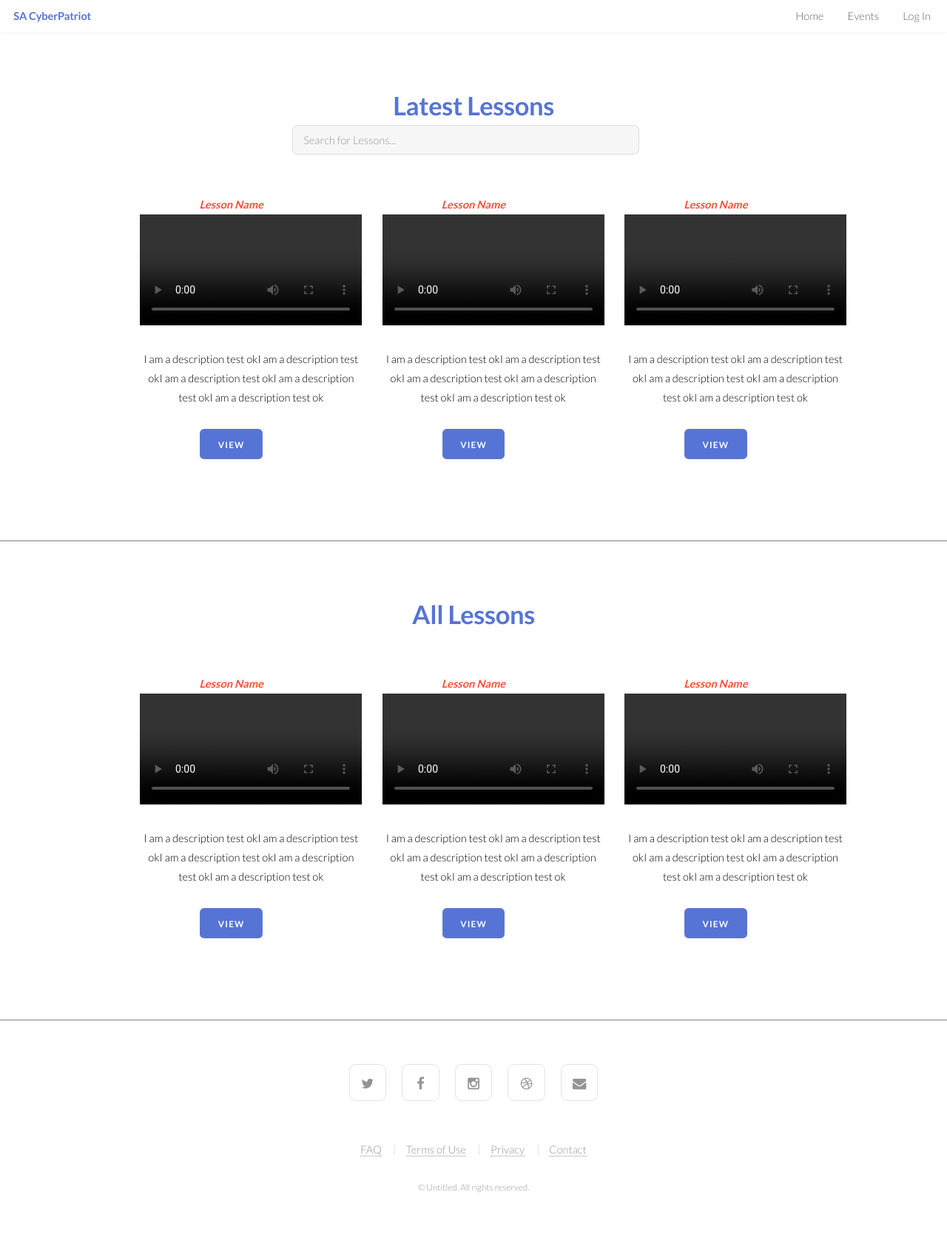
After one commit to davidcadena/sacp, a PHP site: page /student/lessonspage.html in a window 1280 px wide. The commit adds this page. Shown: the whole page at 74% size. Run offline with PHP 8.4, Linux system fonts and the light colour scheme.

Commit message:
I added a lessons page, and worked on the testlesson page

```diff
--- a/events.php
+++ b/events.php
@@ -129,6 +129,7 @@
 				</div>
 			</section>
 
+
 		<!-- Footer -->
 			<footer id="footer">
 				<ul class="icons">
--- a/student/css/style.css
+++ b/student/css/style.css
@@ -6,6 +6,50 @@
 	pixelarity.com @pixelarity
 	License: pixelarity.com/license
 */
+
+/* David C's Code */
+
+	#three section {
+
+	}
+
+	.box.post i {
+		color: #FF4F37;
+		font-weight: bold;
+		text-align: center;
+	}
+
+	.box.post p {
+		color: black;
+		width: 300px;
+	}
+
+	#bodytestlesson section {
+		background-color: white;
+	}
+
+	#bodylessonspage section {
+		background-color: white;
+		border-bottom: solid grey 1px;
+	}
+
+	#eventsa {
+		color: #5674D6;
+	}
+
+	#namelesson {
+		color: #5674D6;
+	}
+
+	.headerslessonspage {
+		color: #5674D6;
+	}
+
+	#searchbar {
+		margin-left: 50%;
+	}
+
+/* End of David C's Code */
 
 /* Basic */
 
@@ -68,7 +112,7 @@
 		color: #545454;
 		font-weight: 700;
 		line-height: 1em;
-		margin: 0 0 1em 0;
+		margin: 0 0 0 0;
 		letter-spacing: -0.01em;
 	}
 
--- /dev/null
+++ b/student/lessonspage.html
@@ -0,0 +1,185 @@
+<!DOCTYPE HTML>
+<!--
+	Drift by Pixelarity
+	pixelarity.com @pixelarity
+	License: pixelarity.com/license
+-->
+<html>
+	<head>
+		<title> </title>
+		<meta http-equiv="content-type" content="text/html; charset=utf-8" />
+		<meta name="description" content="" />
+		<meta name="keywords" content="" />
+		<!--[if lte IE 8]><script src="css/ie/html5shiv.js"></script><![endif]-->
+		<script src="js/jquery.min.js"></script>
+		<script src="js/jquery.dropotron.min.js"></script>
+		<script src="js/jquery.scrollgress.min.js"></script>
+		<script src="js/jquery.scrolly.min.js"></script>
+		<script src="js/jquery.slidertron.min.js"></script>
+		<script src="js/skel.min.js"></script>
+		<script src="js/skel-layers.min.js"></script>
+		<script src="js/init.js"></script>
+		<noscript>
+			<link rel="stylesheet" href="css/skel.css" />
+			<link rel="stylesheet" href="css/style.css" />
+			<link rel="stylesheet" href="css/style-xlarge.css" />
+		</noscript>
+		<!--[if lte IE 9]><link rel="stylesheet" href="css/ie/v9.css" /><![endif]-->
+		<!--[if lte IE 8]><link rel="stylesheet" href="css/ie/v8.css" /><![endif]-->
+	</head>
+	<body id="bodylessonspage">
+		<!-- Header -->
+			<header id="header" class="skel-layers-fixed">
+        <h1><a href="index.php" id="eventsa">SA CyberPatriot</a></h1>
+				<nav id="nav">
+					<ul>
+						<li><a href="index.php">Home</a></li>
+						<li><a href="events.php">Events</a></li>
+						<li><a href="login/index.php">Log In</a></li>
+					</ul>
+				</nav>
+			</header>
+
+<!-- latest lessons thingys -->
+      <section id="three" class="wrapper style1">
+				<div class="container">
+					<header class="major">
+						<h2 class="headerslessonspage">Latest Lessons</h2>
+						<div class="row uniform">
+							<div class="6u 12u(small)">
+								<input type="text" id="searchbar" value="" placeholder="Search for Lessons..." />
+							</div>
+						</div>
+						<br />
+					</header>
+<div class="row">
+	<div class="4u 6u(medium) 12u$(small)">
+		<article class="box post">
+			<i>Lesson Name</i>
+			<div id="videolesson">
+				<video id="lessonvideo1" width="300px" preload controls>
+					<!-- <source src="/lessons/test.webm" /> -->
+				</video>
+			</div>
+			<br />
+			<p>I am a description test okI am a description test okI am a description test okI am a description test okI am a description test ok</p>
+			<ul class="actions">
+				<li><a href="#" class="button special">View</a></li>
+			</ul>
+		</article>
+	</div>
+	<div class="4u 6u(medium) 12u$(small)">
+		<article class="box post">
+			<i>Lesson Name</i>
+			<div id="videolesson">
+				<video id="lessonvideo1" width="300px" preload controls>
+					<!-- <source src="/lessons/test.webm" /> -->
+				</video>
+			</div>
+			<br />
+			<p>I am a description test okI am a description test okI am a description test okI am a description test okI am a description test ok</p>
+			<ul class="actions">
+				<li><a href="#" class="button special">View</a></li>
+			</ul>
+		</article>
+	</div>
+	<div class="4u 6u(medium) 12u$(small)">
+		<article class="box post">
+			<i>Lesson Name</i>
+			<div id="videolesson">
+				<video id="lessonvideo1" width="300px" preload controls>
+					<!-- <source src="/lessons/test.webm" /> -->
+				</video>
+			</div>
+			<br />
+			<p>I am a description test okI am a description test okI am a description test okI am a description test okI am a description test ok</p>
+			<ul class="actions">
+				<li><a href="#" class="button special">View</a></li>
+			</ul>
+		</article>
+	</div>
+</div>
+</div>
+</section>
+
+<!-- End of Latest Lesson thingys-->
+<!-- All Lessons -->
+
+<section id="three" class="wrapper style1">
+	<div class="container">
+		<header class="major">
+			<h2 class="headerslessonspage">All Lessons</h2>
+			<br />
+		</header>
+		<div class="row">
+			<div class="4u 6u(medium) 12u$(small)">
+				<article class="box post">
+					<i>Lesson Name</i>
+					<div id="videolesson">
+						<video id="lessonvideo1" width="300px" preload controls>
+							<!-- <source src="/lessons/test.webm" /> -->
+						</video>
+					</div>
+					<br />
+					<p>I am a description test okI am a description test okI am a description test okI am a description test okI am a description test ok</p>
+					<ul class="actions">
+						<li><a href="#" class="button special">View</a></li>
+					</ul>
+				</article>
+			</div>
+			<div class="4u 6u(medium) 12u$(small)">
+				<article class="box post">
+					<i>Lesson Name</i>
+					<div id="videolesson">
+						<video id="lessonvideo1" width="300px" preload controls>
+							<!-- <source src="/lessons/test.webm" /> -->
+						</video>
+					</div>
+					<br />
+					<p>I am a description test okI am a description test okI am a description test okI am a description test okI am a description test ok</p>
+					<ul class="actions">
+						<li><a href="#" class="button special">View</a></li>
+					</ul>
+				</article>
+			</div>
+			<div class="4u 6u(medium) 12u$(small)">
+				<article class="box post">
+					<i>Lesson Name</i>
+					<div id="videolesson">
+						<video id="lessonvideo1" width="300px" preload controls>
+							<!-- <source src="/lessons/test.webm" /> -->
+						</video>
+					</div>
+					<br />
+					<p>I am a description test okI am a description test okI am a description test okI am a description test okI am a description test ok</p>
+					<ul class="actions">
+						<li><a href="#" class="button special">View</a></li>
+					</ul>
+				</article>
+			</div>
+		</div>
+	</div>
+</section>
+			<!-- End of Lesson Code -->
+		<!-- Footer -->
+			<footer id="footer">
+				<ul class="icons">
+					<li><a href="#" class="icon fa-twitter"><span class="label">Twitter</span></a></li>
+					<li><a href="#" class="icon fa-facebook"><span class="label">Facebook</span></a></li>
+					<li><a href="#" class="icon fa-instagram"><span class="label">Instagram</span></a></li>
+					<li><a href="#" class="icon fa-dribbble"><span class="label">Dribbble</span></a></li>
+					<li><a href="#" class="icon fa-envelope"><span class="label">Envelope</span></a></li>
+				</ul>
+				<ul class="menu">
+					<li><a href="#">FAQ</a></li>
+					<li><a href="#">Terms of Use</a></li>
+					<li><a href="#">Privacy</a></li>
+					<li><a href="#">Contact</a></li>
+				</ul>
+				<span class="copyright">
+					&copy; Untitled. All rights reserved.
+				</span>
+			</footer>
+
+	</body>
+</html>
```
Also changed, not shown: email/main.html (added, +19 -0 lines), student/testlesson.html (+51 -12 lines), css/style.css (line endings or trailing spaces), student/css/skel.css (line endings or trailing spaces).
